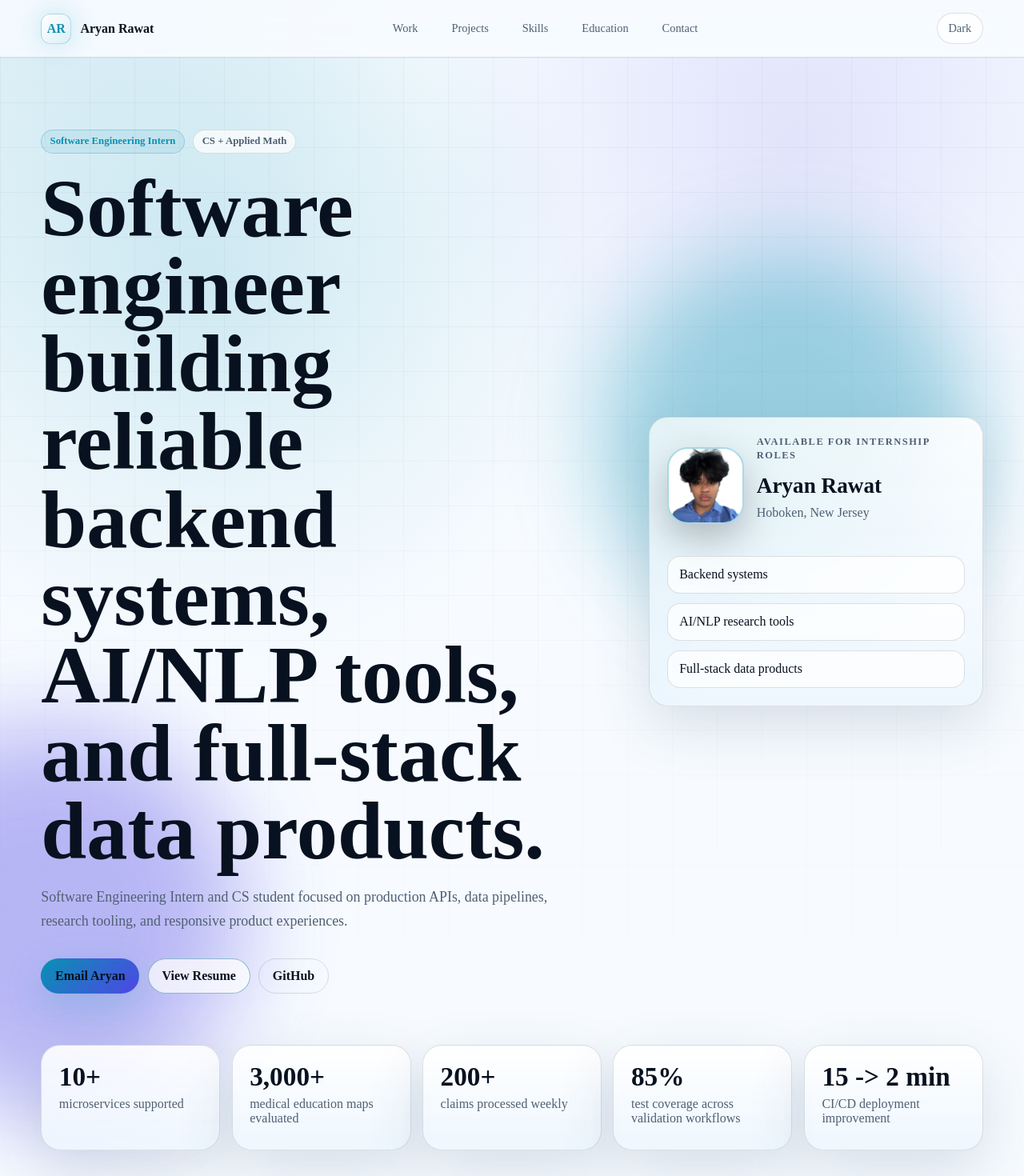
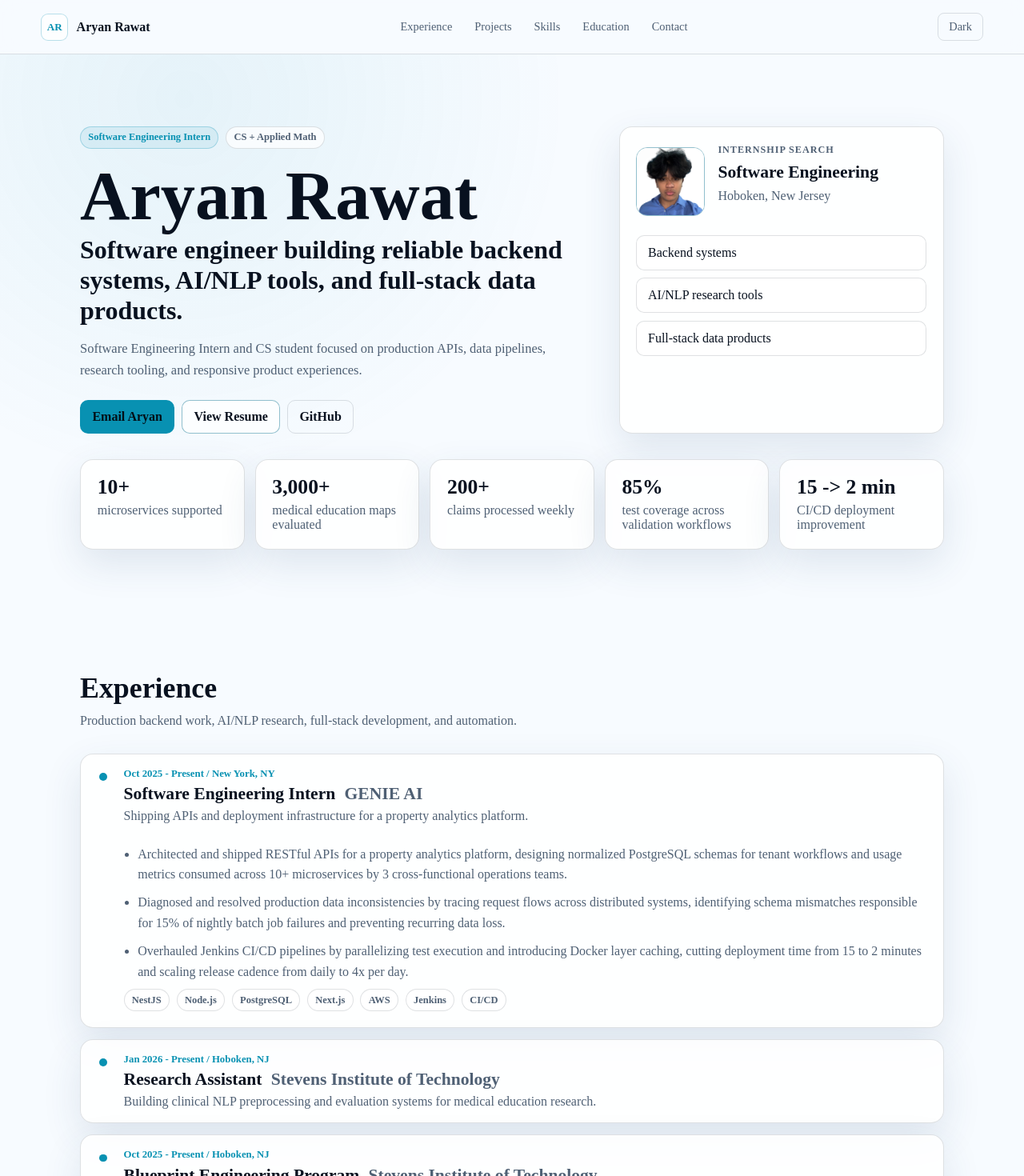
Before and after one commit to jumbomuffin101/Portfolio, a React (Create React App) app: page / in a window 1280 px wide. Shown: the top 1470 px of the page at 80% size. Built offline with nearby package versions, Linux system fonts and the light colour scheme.

Commit message:
Refine portfolio layout and resume-style section titles

```diff
--- a/src/App.css
+++ b/src/App.css
@@ -3,11 +3,11 @@
   left: 1rem;
   top: -4rem;
   z-index: 1000;
-  border-radius: var(--radius-sm);
+  border-radius: 8px;
   background: var(--accent);
   color: #031018;
-  font-weight: 800;
-  padding: 0.7rem 1rem;
+  font-weight: 700;
+  padding: 0.65rem 0.9rem;
   transition: top var(--transition);
 }
 
@@ -23,54 +23,60 @@
   grid-template-columns: auto 1fr auto;
   align-items: center;
   gap: 1rem;
-  min-height: 72px;
+  min-height: 68px;
   padding: 0 4vw;
   border-bottom: 1px solid var(--border);
   background: var(--header-bg);
-  backdrop-filter: blur(18px) saturate(150%);
+  backdrop-filter: blur(14px);
+}
+
+.brand,
+.nav-links,
+.hero-badges,
+.hero-actions,
+.badge-row,
+.project-actions {
+  display: flex;
+  align-items: center;
 }
 
 .brand {
-  display: inline-flex;
-  align-items: center;
-  gap: 0.7rem;
+  gap: 0.65rem;
   color: var(--text);
-  font-weight: 800;
+  font-weight: 750;
   text-decoration: none;
-  white-space: nowrap;
 }
 
 .brand-mark {
   display: grid;
-  width: 38px;
-  height: 38px;
+  width: 34px;
+  height: 34px;
   place-items: center;
   border: 1px solid var(--accent-soft);
-  border-radius: 12px;
-  background: linear-gradient(135deg, var(--surface-strong), var(--accent-muted));
+  border-radius: 9px;
+  background: var(--surface);
   color: var(--accent);
-  box-shadow: 0 0 32px var(--accent-glow);
+  font-size: 0.82rem;
 }
 
 .nav-links {
-  display: flex;
   justify-content: center;
-  gap: clamp(0.5rem, 1.4vw, 1.2rem);
+  gap: 0.35rem;
 }
 
 .nav-links a,
 .theme-toggle {
   border: 0;
-  border-radius: 999px;
+  border-radius: 8px;
   color: var(--muted);
   font: inherit;
   font-size: 0.9rem;
   text-decoration: none;
-  transition: background var(--transition), color var(--transition), transform var(--transition);
+  transition: background var(--transition), color var(--transition);
 }
 
 .nav-links a {
-  padding: 0.55rem 0.75rem;
+  padding: 0.5rem 0.7rem;
 }
 
 .nav-links a:hover,
@@ -80,55 +86,34 @@
   background: var(--surface);
   color: var(--text);
   outline: none;
-  transform: translateY(-1px);
 }
 
 .theme-toggle {
   cursor: pointer;
   border: 1px solid var(--border);
-  background: var(--surface);
-  padding: 0.6rem 0.85rem;
+  background: transparent;
+  padding: 0.5rem 0.8rem;
 }
 
 .section {
-  position: relative;
-  padding: clamp(4.5rem, 8vw, 7rem) 4vw;
+  padding: clamp(3.5rem, 6vw, 5.5rem) 4vw;
 }
 
 .section-shell {
-  width: min(1180px, 100%);
+  width: min(1080px, 100%);
   margin: 0 auto;
 }
 
 .section-heading {
-  max-width: 780px;
-  margin-bottom: clamp(1.8rem, 4vw, 3rem);
-}
-
-.eyebrow {
-  margin: 0 0 0.8rem;
-  color: var(--accent);
-  font-size: 0.78rem;
-  font-weight: 800;
-  letter-spacing: 0.12em;
-  line-height: 1.4;
-  text-transform: uppercase;
-}
-
-h1,
-h2,
-h3,
-h4,
-p {
-  margin-top: 0;
+  max-width: 720px;
+  margin-bottom: 1.75rem;
 }
 
 .section-heading h2,
 .contact-panel h2 {
-  max-width: 900px;
-  margin-bottom: 0.9rem;
-  font-size: clamp(2rem, 4.4vw, 4rem);
-  line-height: 1.02;
+  margin: 0 0 0.45rem;
+  font-size: clamp(1.6rem, 2.8vw, 2.35rem);
+  line-height: 1.12;
 }
 
 .section-heading p,
@@ -141,120 +126,105 @@ p {
   color: var(--muted);
 }
 
+.eyebrow {
+  margin: 0 0 0.45rem;
+  color: var(--accent);
+  font-size: 0.76rem;
+  font-weight: 750;
+  letter-spacing: 0.08em;
+  line-height: 1.35;
+  text-transform: uppercase;
+}
+
+h1,
+h2,
+h3,
+h4,
+p {
+  margin-top: 0;
+}
+
 .hero {
-  min-height: calc(100vh - 72px);
-  display: grid;
-  align-content: center;
+  position: relative;
+  min-height: auto;
   overflow: hidden;
   padding-top: clamp(4rem, 7vw, 6rem);
+  padding-bottom: clamp(3rem, 6vw, 5rem);
 }
 
 .hero::before {
   position: absolute;
   inset: 0;
-  z-index: -3;
+  z-index: -1;
   background:
-    linear-gradient(180deg, transparent 0%, var(--bg) 88%),
-    radial-gradient(circle at 20% 20%, var(--accent-glow), transparent 32%),
-    radial-gradient(circle at 78% 8%, var(--violet-glow), transparent 28%);
+    radial-gradient(circle at 18% 8%, var(--accent-faint), transparent 30rem),
+    linear-gradient(180deg, rgba(255, 255, 255, 0.02), transparent 65%);
   content: "";
-}
-
-.hero::after {
-  position: absolute;
-  inset: 0;
-  z-index: -2;
-  opacity: var(--grid-opacity);
-  background-image:
-    linear-gradient(var(--grid-line) 1px, transparent 1px),
-    linear-gradient(90deg, var(--grid-line) 1px, transparent 1px);
-  background-size: 56px 56px;
-  mask-image: linear-gradient(to bottom, #000 20%, transparent 88%);
-  content: "";
-}
-
-.hero-orb {
-  position: absolute;
-  z-index: -1;
-  width: 28rem;
-  height: 28rem;
-  border-radius: 999px;
-  filter: blur(56px);
-  opacity: 0.38;
-  animation: floatGlow 13s ease-in-out infinite alternate;
-}
-
-.hero-orb-one {
-  top: 18%;
-  right: 7%;
-  background: var(--accent);
-}
-
-.hero-orb-two {
-  bottom: 10%;
-  left: -12rem;
-  background: var(--violet);
-  animation-delay: -4s;
 }
 
 .hero-grid {
   display: grid;
-  grid-template-columns: minmax(0, 1.25fr) minmax(310px, 0.75fr);
-  gap: clamp(2rem, 5vw, 5rem);
+  grid-template-columns: minmax(0, 1.2fr) minmax(280px, 0.8fr);
+  gap: clamp(2rem, 5vw, 4rem);
   align-items: center;
 }
 
 .hero-badges,
+.hero-actions,
 .badge-row,
-.hero-actions,
 .project-actions {
-  display: flex;
   flex-wrap: wrap;
-  gap: 0.65rem;
+  gap: 0.55rem;
 }
 
 .hero h1 {
-  max-width: 980px;
-  margin: 1.25rem 0;
-  font-size: clamp(3rem, 8vw, 6.9rem);
-  line-height: 0.95;
-  text-wrap: balance;
+  margin: 1.1rem 0 0.4rem;
+  font-size: clamp(3rem, 7vw, 5.4rem);
+  line-height: 0.98;
+}
+
+.hero-role {
+  max-width: 780px;
+  margin-bottom: 0.9rem;
+  color: var(--text);
+  font-size: clamp(1.35rem, 2.5vw, 2.05rem);
+  font-weight: 700;
+  line-height: 1.18;
 }
 
 .hero-subtitle {
-  max-width: 690px;
-  font-size: clamp(1.05rem, 1.4vw, 1.28rem);
+  max-width: 650px;
+  font-size: 1.03rem;
 }
 
 .hero-actions {
-  margin-top: 2rem;
+  margin-top: 1.5rem;
 }
 
 .button {
   display: inline-flex;
   align-items: center;
   justify-content: center;
-  min-height: 44px;
+  min-height: 42px;
   border: 1px solid transparent;
-  border-radius: 999px;
+  border-radius: 10px;
   cursor: pointer;
-  font-weight: 800;
-  padding: 0.75rem 1.05rem;
+  font-weight: 700;
+  padding: 0.65rem 0.9rem;
   text-decoration: none;
-  transition: border-color var(--transition), box-shadow var(--transition), transform var(--transition), background var(--transition);
+  transition: border-color var(--transition), background var(--transition), transform var(--transition);
   white-space: nowrap;
 }
 
 .button:hover,
 .button:focus-visible {
   outline: none;
-  transform: translateY(-2px);
+  transform: translateY(-1px);
 }
 
 .button-primary {
-  background: linear-gradient(135deg, var(--accent), var(--accent-2));
-  color: #041018;
-  box-shadow: 0 16px 48px var(--accent-glow);
+  background: var(--accent);
+  color: #031018;
 }
 
 .button-secondary {
@@ -271,7 +241,7 @@ p {
 
 .button-disabled {
   cursor: not-allowed;
-  opacity: 0.48;
+  opacity: 0.45;
   transform: none;
 }
 
@@ -286,82 +256,63 @@ p {
 }
 
 .card {
-  padding: clamp(1rem, 2vw, 1.35rem);
-  transition: border-color var(--transition), transform var(--transition), box-shadow var(--transition);
-}
-
-.card:hover,
-.project-case:hover {
-  border-color: var(--border-strong);
-  transform: translateY(-3px);
+  padding: clamp(1rem, 2vw, 1.3rem);
 }
 
 .profile-card {
-  position: relative;
-  overflow: hidden;
-}
-
-.profile-card::before {
-  position: absolute;
-  inset: 0;
-  background: linear-gradient(135deg, var(--accent-faint), transparent 55%);
-  content: "";
-  pointer-events: none;
+  align-self: stretch;
 }
 
 .profile-card-top {
-  position: relative;
   display: grid;
-  grid-template-columns: 96px 1fr;
+  grid-template-columns: 86px 1fr;
   gap: 1rem;
   align-items: center;
 }
 
 .profile-photo {
-  width: 96px;
-  height: 96px;
-  border: 2px solid var(--accent-soft);
-  border-radius: 26px;
+  width: 86px;
+  height: 86px;
+  border: 1px solid var(--border-strong);
+  border-radius: 14px;
   object-fit: cover;
-  box-shadow: 0 18px 46px rgba(0, 0, 0, 0.24);
 }
 
 .profile-card h2 {
-  margin-bottom: 0.35rem;
-  font-size: 1.7rem;
+  margin-bottom: 0.25rem;
+  font-size: 1.35rem;
 }
 
 .signal-list {
-  position: relative;
   display: grid;
-  gap: 0.75rem;
-  margin-top: 1.5rem;
+  gap: 0.6rem;
+  margin-top: 1.2rem;
 }
 
 .signal-list span {
   border: 1px solid var(--border);
-  border-radius: var(--radius-sm);
+  border-radius: 10px;
   background: var(--surface);
   color: var(--text);
-  padding: 0.85rem 0.9rem;
+  padding: 0.75rem 0.85rem;
 }
 
 .metrics-grid {
   display: grid;
   grid-template-columns: repeat(5, minmax(0, 1fr));
-  gap: 0.9rem;
-  margin-top: clamp(2rem, 5vw, 4rem);
+  gap: 0.8rem;
+  margin-top: 2rem;
 }
 
 .metric-card {
-  min-height: 132px;
+  min-height: 112px;
 }
 
 .metric-card strong {
   display: block;
-  margin-bottom: 0.55rem;
+  margin-bottom: 0.45rem;
   color: var(--text);
-  font-size: clamp(1.55rem, 2.6vw, 2.35rem);
+  font-size: clamp(1.45rem, 2vw, 2rem);
   line-height: 1;
 }
 
@@ -374,13 +325,13 @@ p {
 .badge {
   display: inline-flex;
   align-items: center;
-  min-height: 30px;
+  min-height: 28px;
   border: 1px solid var(--border);
   border-radius: 999px;
   background: var(--surface);
-  font-size: 0.8rem;
-  font-weight: 700;
-  padding: 0.35rem 0.65rem;
+  font-size: 0.78rem;
+  font-weight: 650;
+  padding: 0.32rem 0.58rem;
 }
 
 .badge-accent {
@@ -390,35 +341,21 @@ p {
 }
 
 .timeline {
-  position: relative;
   display: grid;
-  gap: 1rem;
-}
-
-.timeline::before {
-  position: absolute;
-  top: 1.2rem;
-  bottom: 1.2rem;
-  left: 1.26rem;
-  width: 1px;
-  background: linear-gradient(var(--accent), transparent);
-  content: "";
+  gap: 0.9rem;
 }
 
 .timeline-item {
-  position: relative;
-  padding: 0;
   overflow: hidden;
 }
 
 .timeline-item summary {
-  position: relative;
   display: grid;
-  grid-template-columns: 2.4rem 1fr;
-  gap: 1rem;
+  grid-template-columns: 1.4rem 1fr;
+  gap: 0.9rem;
   cursor: pointer;
   list-style: none;
-  padding: 1.15rem;
+  padding: 1.05rem;
 }
 
 .timeline-item summary::-webkit-details-marker {
@@ -431,38 +368,35 @@ p {
 }
 
 .timeline-node {
-  position: relative;
-  z-index: 1;
-  width: 0.8rem;
-  height: 0.8rem;
-  margin: 0.4rem auto 0;
+  width: 0.58rem;
+  height: 0.58rem;
+  margin: 0.42rem auto 0;
   border-radius: 999px;
   background: var(--accent);
-  box-shadow: 0 0 0 8px var(--accent-faint), 0 0 28px var(--accent-glow);
 }
 
 .timeline-summary {
   display: grid;
-  gap: 0.45rem;
+  gap: 0.35rem;
 }
 
 .timeline-meta {
   color: var(--accent);
-  font-size: 0.82rem;
-  font-weight: 800;
+  font-size: 0.8rem;
+  font-weight: 750;
 }
 
 .timeline-title {
-  display: grid;
-  gap: 0.18rem;
+  display: flex;
+  flex-wrap: wrap;
+  gap: 0.4rem 0.7rem;
   color: var(--text);
-  font-size: clamp(1.15rem, 2vw, 1.55rem);
-  font-weight: 850;
+  font-size: clamp(1.05rem, 1.8vw, 1.35rem);
+  font-weight: 800;
 }
 
 .timeline-title span {
   color: var(--muted);
-  font-size: 0.95rem;
   font-weight: 700;
 }
 
@@ -471,7 +405,7 @@ p {
 }
 
 .timeline-panel {
-  padding: 0 1.2rem 1.25rem 4.55rem;
+  padding: 0 1.05rem 1.2rem 3.35rem;
 }
 
 .timeline-panel ul,
@@ -484,56 +418,49 @@ p {
 .timeline-panel li,
 .project-case li,
 .clean-list li {
-  margin: 0.7rem 0;
-  line-height: 1.65;
+  margin: 0.55rem 0;
+  line-height: 1.62;
 }
 
 .project-stack {
   display: grid;
-  gap: 1.15rem;
+  gap: 1rem;
 }
 
 .project-case {
-  padding: clamp(1.2rem, 3vw, 2rem);
-  transition: border-color var(--transition), transform var(--transition), box-shadow var(--transition);
-}
-
-.project-featured {
-  background:
-    linear-gradient(135deg, var(--accent-faint), transparent 42%),
-    var(--card-bg);
+  padding: clamp(1.15rem, 2.6vw, 1.65rem);
 }
 
 .project-case-header {
   display: flex;
   justify-content: space-between;
   gap: 1rem;
-  margin-bottom: 1.6rem;
+  margin-bottom: 1.25rem;
 }
 
 .project-case h3 {
   margin-bottom: 0;
-  font-size: clamp(1.55rem, 3vw, 2.4rem);
+  font-size: clamp(1.35rem, 2.3vw, 1.85rem);
 }
 
 .case-grid {
   display: grid;
   grid-template-columns: repeat(2, minmax(0, 1fr));
-  gap: 1rem;
-  margin-bottom: 1.35rem;
+  gap: 0.8rem;
+  margin-bottom: 1.15rem;
 }
 
 .case-grid > div {
   border: 1px solid var(--border);
-  border-radius: var(--radius-sm);
+  border-radius: 12px;
   background: var(--surface);
-  padding: 1rem;
+  padding: 0.95rem;
 }
 
 .case-grid h4,
 .skill-card h3,
 .education-grid h3 {
-  margin-bottom: 0.65rem;
+  margin-bottom: 0.55rem;
 }
 
 .case-grid p {
@@ -544,11 +471,11 @@ p {
 .education-grid {
   display: grid;
   grid-template-columns: repeat(3, minmax(0, 1fr));
-  gap: 1rem;
+  gap: 0.9rem;
 }
 
 .skill-card {
-  min-height: 180px;
+  min-height: 155px;
 }
 
 .education-card {
@@ -557,13 +484,13 @@ p {
 
 .card-lead {
   color: var(--text) !important;
-  font-size: 1.1rem;
-  font-weight: 750;
+  font-size: 1.02rem;
+  font-weight: 700;
 }
 
 .cert-list {
   display: grid;
-  gap: 0.85rem;
+  gap: 0.8rem;
 }
 
 .cert-list div {
@@ -571,7 +498,7 @@ p {
   justify-content: space-between;
   gap: 1rem;
   border-bottom: 1px solid var(--border);
-  padding-bottom: 0.85rem;
+  padding-bottom: 0.8rem;
 }
 
 .cert-list div:last-child {
@@ -581,48 +508,34 @@ p {
 
 .contact-panel {
   display: grid;
-  grid-template-columns: minmax(0, 1fr) minmax(280px, 0.45fr);
+  grid-template-columns: minmax(0, 1fr) minmax(260px, 0.42fr);
   gap: 2rem;
-  padding: clamp(1.5rem, 4vw, 2.5rem);
-  background:
-    linear-gradient(135deg, var(--accent-faint), transparent 48%),
-    var(--card-bg);
+  padding: clamp(1.25rem, 3vw, 2rem);
 }
 
 .contact-card {
   display: grid;
   align-content: start;
-  gap: 0.75rem;
+  gap: 0.7rem;
 }
 
 .contact-card p {
-  margin: 0.75rem 0 0;
+  margin: 0.65rem 0 0;
   color: var(--muted);
-  line-height: 1.8;
+  line-height: 1.75;
 }
 
 .site-footer {
   border-top: 1px solid var(--border);
   color: var(--muted);
-  padding: 1.4rem 4vw 2rem;
+  padding: 1.35rem 4vw 2rem;
   text-align: center;
-}
-
-@keyframes floatGlow {
-  from {
-    transform: translate3d(0, 0, 0) scale(1);
-  }
-  to {
-    transform: translate3d(2rem, -1.5rem, 0) scale(1.08);
-  }
 }
 
 @media (prefers-reduced-motion: reduce) {
   *,
   *::before,
   *::after {
-    animation-duration: 0.001ms !important;
-    animation-iteration-count: 1 !important;
     scroll-behavior: auto !important;
     transition-duration: 0.001ms !important;
   }
@@ -638,10 +551,6 @@ p {
     justify-content: start;
     overflow-x: auto;
     padding-bottom: 0.75rem;
-  }
-
-  .hero {
-    min-height: auto;
   }
 
   .hero-grid,
@@ -675,11 +584,11 @@ p {
   }
 
   .section {
-    padding: 4rem 1rem;
+    padding: 3.25rem 1rem;
   }
 
   .hero h1 {
-    font-size: clamp(2.55rem, 16vw, 4.1rem);
+    font-size: clamp(2.6rem, 14vw, 4rem);
   }
 
   .profile-card-top,
@@ -699,20 +608,6 @@ p {
     flex-direction: column;
   }
 
-  .timeline::before {
-    left: 1rem;
-  }
-
-  .timeline-item summary {
-    grid-template-columns: 1.55rem 1fr;
-    gap: 0.7rem;
-    padding: 1rem;
-  }
-
-  .timeline-panel {
-    padding: 0 1rem 1.15rem 3.25rem;
-  }
-
   .button {
     width: 100%;
   }
--- a/src/App.js
+++ b/src/App.js
@@ -11,7 +11,7 @@ import {
 } from "./data/portfolio";
 
 const navItems = [
-  { href: "#work", label: "Work" },
+  { href: "#experience", label: "Experience" },
   { href: "#projects", label: "Projects" },
   { href: "#skills", label: "Skills" },
   { href: "#education", label: "Education" },
@@ -113,15 +113,14 @@ function ContactButton({ href, children, variant = "primary", disabled = false }
 function Hero() {
   return (
     <section className="hero section" id="home" aria-labelledby="hero-title">
-      <div className="hero-orb hero-orb-one" aria-hidden="true" />
-      <div className="hero-orb hero-orb-two" aria-hidden="true" />
       <div className="section-shell hero-grid">
         <div className="hero-copy">
           <div className="hero-badges">
             <Badge tone="accent">Software Engineering Intern</Badge>
             <Badge>CS + Applied Math</Badge>
           </div>
-          <h1 id="hero-title">{profile.headline}</h1>
+          <h1 id="hero-title">{profile.name}</h1>
+          <p className="hero-role">{profile.headline}</p>
           <p className="hero-subtitle">{profile.positioning}</p>
           <div className="hero-actions">
             <ContactButton href={`mailto:${profile.email}`}>Email Aryan</ContactButton>
@@ -138,8 +137,8 @@ function Hero() {
           <div className="profile-card-top">
             <img src={profile.photoUrl} alt="Aryan Rawat" className="profile-photo" />
             <div>
-              <p className="eyebrow">Available for internship roles</p>
-              <h2>{profile.name}</h2>
+              <p className="eyebrow">Internship Search</p>
+              <h2>Software Engineering</h2>
               <p>{profile.location}</p>
             </div>
           </div>
@@ -315,8 +314,7 @@ function ContactPanel() {
   return (
     <div className="contact-panel">
       <div>
-        <p className="eyebrow">Contact</p>
-        <h2>Recruiters, hiring managers, and engineering teams can reach me directly.</h2>
+        <h2>Get in touch</h2>
         <p>
           I am interested in software engineering internships across backend systems, AI/NLP tools,
           infrastructure, and full-stack product engineering.
@@ -364,18 +362,16 @@ export default function App() {
       <main id="main">
         <Hero />
         <Section
-          id="work"
-          eyebrow="Experience"
-          title="A production-minded path through backend systems, AI research, and automation."
-          subtitle="Expandable timeline entries keep the surface scannable while giving engineering managers enough detail to evaluate scope, ownership, and impact."
+          id="experience"
+          title="Experience"
+          subtitle="Production backend work, AI/NLP research, full-stack development, and automation."
         >
           <ExperienceTimeline />
         </Section>
         <Section
           id="projects"
-          eyebrow="Selected projects"
-          title="Case studies with technical depth."
-          subtitle="Each project is framed around the problem, architecture, implementation details, and measurable outcome."
+          title="Projects"
+          subtitle="Selected full-stack, data, and security projects with implementation details and impact."
         >
           <div className="project-stack">
             {projects.map((project, index) => (
@@ -385,16 +381,15 @@ export default function App() {
         </Section>
         <Section
           id="skills"
-          eyebrow="Technical toolkit"
-          title="Grouped for the way engineering teams evaluate fit."
-          subtitle="Backend, frontend, data, database, DevOps, and language skills are separated so the signal is easy to scan."
+          title="Skills"
+          subtitle="Core tools grouped by engineering area."
         >
           <SkillsGrid />
         </Section>
-        <Section id="education" eyebrow="Education" title="Computer science foundation with applied math depth.">
+        <Section id="education" title="Education">
           <EducationPanel />
         </Section>
-        <Section id="contact" eyebrow="Next step" title="Let's connect.">
+        <Section id="contact" title="Contact">
           <ContactPanel />
         </Section>
       </main>
--- a/src/index.css
+++ b/src/index.css
@@ -4,24 +4,17 @@
   --text: #f4f8fb;
   --muted: #a7b4c2;
   --border: rgba(172, 203, 230, 0.16);
-  --border-strong: rgba(103, 232, 249, 0.42);
+  --border-strong: rgba(103, 232, 249, 0.34);
   --surface: rgba(255, 255, 255, 0.055);
   --surface-strong: rgba(255, 255, 255, 0.1);
-  --card-bg: linear-gradient(180deg, rgba(15, 23, 42, 0.78), rgba(9, 14, 27, 0.84));
-  --header-bg: rgba(5, 8, 15, 0.78);
+  --card-bg: rgba(13, 20, 35, 0.78);
+  --header-bg: rgba(5, 8, 15, 0.86);
   --accent: #67e8f9;
-  --accent-2: #8b5cf6;
   --accent-muted: rgba(103, 232, 249, 0.13);
   --accent-faint: rgba(103, 232, 249, 0.08);
   --accent-soft: rgba(103, 232, 249, 0.34);
-  --accent-glow: rgba(103, 232, 249, 0.28);
-  --violet: #8b5cf6;
-  --violet-glow: rgba(139, 92, 246, 0.22);
-  --grid-line: rgba(255, 255, 255, 0.07);
-  --grid-opacity: 0.8;
-  --radius: 24px;
-  --radius-sm: 16px;
-  --shadow: 0 24px 80px rgba(0, 0, 0, 0.28);
+  --radius: 16px;
+  --shadow: 0 18px 48px rgba(0, 0, 0, 0.2);
   --transition: 180ms ease;
 }
 
@@ -34,19 +27,13 @@
   --border-strong: rgba(14, 116, 144, 0.45);
   --surface: rgba(255, 255, 255, 0.72);
   --surface-strong: rgba(255, 255, 255, 0.95);
-  --card-bg: linear-gradient(180deg, rgba(255, 255, 255, 0.9), rgba(237, 246, 255, 0.88));
+  --card-bg: rgba(255, 255, 255, 0.86);
   --header-bg: rgba(247, 251, 255, 0.82);
   --accent: #0891b2;
-  --accent-2: #4f46e5;
   --accent-muted: rgba(8, 145, 178, 0.1);
   --accent-faint: rgba(8, 145, 178, 0.08);
   --accent-soft: rgba(8, 145, 178, 0.28);
-  --accent-glow: rgba(8, 145, 178, 0.22);
-  --violet: #4f46e5;
-  --violet-glow: rgba(79, 70, 229, 0.14);
-  --grid-line: rgba(15, 23, 42, 0.07);
-  --grid-opacity: 0.55;
-  --shadow: 0 24px 70px rgba(44, 73, 112, 0.16);
+  --shadow: 0 18px 48px rgba(44, 73, 112, 0.12);
 }
 
 * {
@@ -62,9 +49,7 @@ body {
   min-width: 320px;
   margin: 0;
   overflow-x: hidden;
-  background:
-    radial-gradient(circle at top left, var(--accent-faint), transparent 30rem),
-    var(--bg);
+  background: var(--bg);
   color: var(--text);
   font-family:
     Inter,
@@ -104,7 +89,7 @@ h2,
 h3,
 h4 {
   color: var(--text);
-  font-weight: 850;
+  font-weight: 800;
   letter-spacing: 0;
 }
 
```
